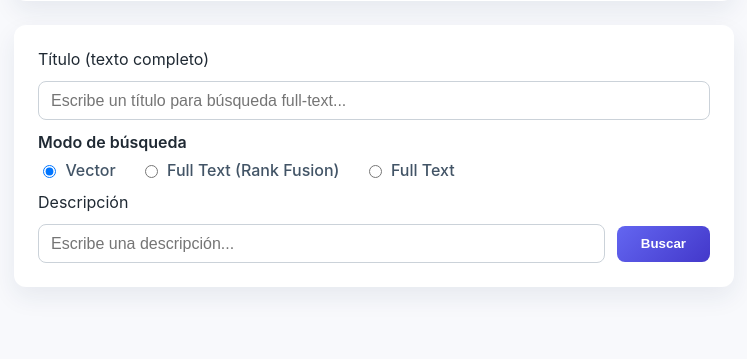
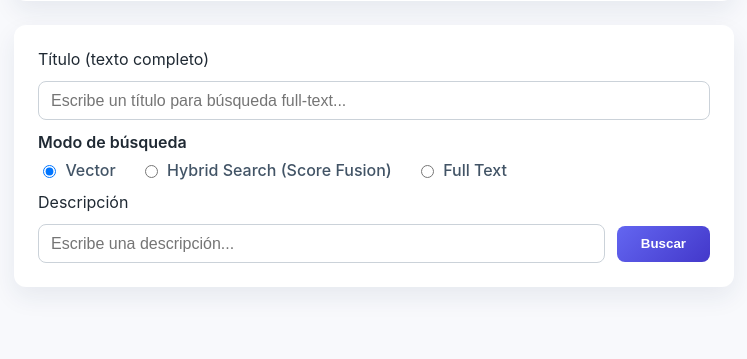
Before and after one commit to josmanperez/hybrid-vector-search, a Flask app: page / in a window 1280 px wide. Shown: the part 462-821 px from the top of the page, without its empty margins (266-1013 px from the left). Run offline with Flask 3, Linux system fonts and the light colour scheme; data that the repository does not hold is empty.

```diff
--- a/backend/api.py
+++ b/backend/api.py
@@ -278,6 +278,7 @@ def search_products():
         logger.info("Executing full-text pipeline: %s", pipeline)
 
     try:
+        print(pipeline)
         cursor = collection.aggregate(pipeline)
         results = [sanitize_result(doc) for doc in cursor]
     except Exception as exc:  # pylint: disable=broad-except
--- a/frontend/templates/index.html
+++ b/frontend/templates/index.html
@@ -57,7 +57,7 @@
               </label>
               <label class="toggle-option">
                 <input type="radio" name="searchMode" value="hybrid" />
-                Full Text (Rank Fusion)
+                Hybrid Search (Score Fusion)
               </label>
               <label class="toggle-option">
                 <input type="radio" name="searchMode" value="fulltext" />
```
